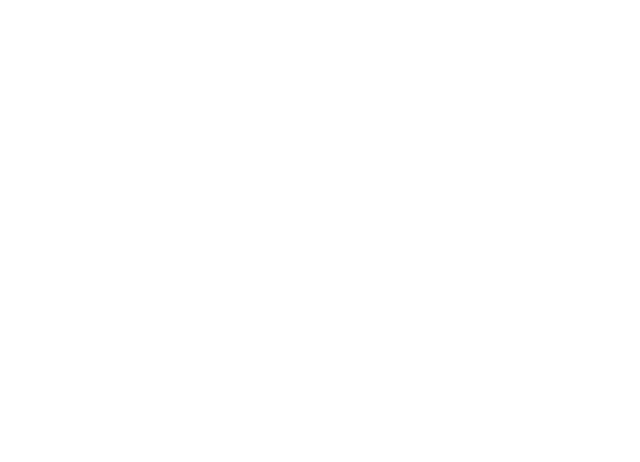
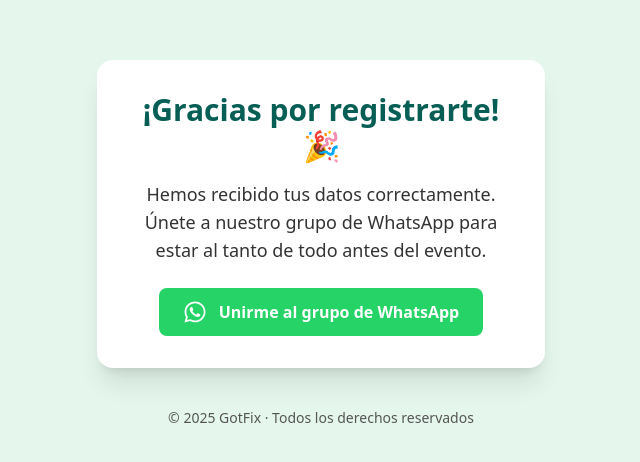
Before and after one commit to juanodsk/gotfix-landingpage, a React (Vite) app: page /gracias in a window 1280 px wide. Before the commit this address had no page. Shown: the part 156-618 px from the top of the page, without its empty margins (319-959 px from the left). Built offline with nearby package versions, Linux system fonts and the light colour scheme.

Commit message:
prueba thanks page

```diff
--- a/src/App.jsx
+++ b/src/App.jsx
@@ -4,6 +4,7 @@
 import ServiciosPage from "../src/pages/ServiciosPage";
 import ScrollToTop from "./components/ScrollTop";
 import SqueezePage from "../src/pages/SqueezePage";
+import GraciasPage from "../src/pages/graciasPage";
 import "slick-carousel/slick/slick.css";
 import "slick-carousel/slick/slick-theme.css";
 function App() {
@@ -15,6 +16,7 @@
         <Route path="/servicios" element={<ServiciosPage />}></Route>
         <Route path="/contactanos" element={<ContactanosPage />}></Route>
         <Route path="/formulario" element={<SqueezePage />}></Route>
+        <Route path="/gracias" element={<GraciasPage />}></Route>
       </Routes>
     </BrowserRouter>
   );
--- a/src/pages/SqueezePage.jsx
+++ b/src/pages/SqueezePage.jsx
@@ -3,28 +3,27 @@
 import Countdown from "../components/Countdown.jsx";
 import axios from "axios";
 import flier from "../assets/squeeze/flier.png";
-import { FaArrowLeft } from "react-icons/fa"; // Agrega este import
+import { FaArrowLeft } from "react-icons/fa";
+import { useNavigate } from "react-router-dom"; // 👈 Asegúrate de tener esto
 
 const SqueezePage = () => {
   const [form, setForm] = useState({ nombre: "", correo: "" });
   const [fuente, setFuente] = useState("desconocido");
-  const [submitted, setSubmitted] = useState(false);
   const [loading, setLoading] = useState(false);
   const [error, setError] = useState("");
 
-  /* ----- Detectar ?fuente= o ?utm_source= al montar ----- */
+  const navigate = useNavigate(); // 👈 React Router hook para redireccionar
+
   useEffect(() => {
     const params = new URLSearchParams(window.location.search);
     const f = params.get("fuente") || params.get("utm_source") || "organico";
     setFuente(f);
   }, []);
 
-  /* ----- Actualizar campos ----- */
   const handleChange = (e) => {
     setForm({ ...form, [e.target.name]: e.target.value });
   };
 
-  /* ----- Enviar formulario ----- */
   const handleSubmit = async (e) => {
     e.preventDefault();
     setLoading(true);
@@ -34,8 +33,8 @@
         ...form,
         fuente,
       });
-      setSubmitted(true);
       setForm({ nombre: "", correo: "" });
+      navigate("/gracias"); // 👈 Redireccionar tras envío exitoso
     } catch (err) {
       console.error(err.response || err);
       setError("Algo salió mal, intenta de nuevo.");
@@ -45,7 +44,7 @@
   };
 
   return (
-    <main className="min-h-screen bg-[#0d0d0d] text-white flex flex-col font-sans ">
+    <main className="min-h-screen bg-[#0d0d0d] text-white flex flex-col font-sans">
       <div className="absolute left-4 top-4 z-50">
         <a
           href="/"
@@ -55,6 +54,7 @@
           Volver a GotFix
         </a>
       </div>
+
       {/* Hero */}
       <section className="flex-1 flex flex-col items-center justify-center px-4 text-center mt-20">
         <motion.h1
@@ -70,7 +70,6 @@
           Evento online y sin costo · Martes 23 de julio 2025
         </p>
         <Countdown />
-
         <p className="mt-6 max-w-xl text-gray-400">
           Descubre los{" "}
           <span className="text-[#ffbd59] font-semibold">3 secretos</span> para
@@ -84,18 +83,13 @@
         </a>
       </section>
 
-      {/* Paso 1 – Registro */}
+      {/* Paso 1 – Registro */}
       <section id="registro" className="bg-[#111111] py-16">
         <div className="container mx-auto px-4 max-w-lg">
           <h2 className="text-2xl md:text-3xl font-bold text-center mb-8 text-[#ffbd59]">
             Paso 1: Regístrate para asegurar tu espacio
           </h2>
 
-          {submitted ? (
-            <div className="text-center text-xl text-green-400">
-              ¡Gracias! Revisa tu correo para confirmar tu asistencia.
-            </div>
-          ) : (
           <form
             onSubmit={handleSubmit}
             className="flex flex-col gap-6 bg-[#1b1b1b] p-8 rounded-2xl shadow-lg"
@@ -128,7 +122,6 @@
               {loading ? "Enviando…" : "¡Quiero asistir al evento!"}
             </button>
           </form>
-          )}
         </div>
       </section>
 
--- /dev/null
+++ b/src/pages/graciasPage.jsx
@@ -0,0 +1,40 @@
+import React from "react";
+import { FaWhatsapp } from "react-icons/fa";
+import { motion } from "framer-motion";
+
+const GraciasPage = () => {
+  return (
+    <main className="min-h-screen bg-[#e5f7ed] flex flex-col items-center justify-center px-6 text-center text-[#075E54] font-sans">
+      <motion.div
+        initial={{ opacity: 0, y: 30 }}
+        animate={{ opacity: 1, y: 0 }}
+        transition={{ duration: 0.6 }}
+        className="max-w-md bg-white rounded-2xl shadow-xl p-8"
+      >
+        <h1 className="text-3xl font-bold mb-4">
+          ¡Gracias por registrarte! 🎉
+        </h1>
+        <p className="text-lg text-[#333333] mb-6">
+          Hemos recibido tus datos correctamente. Únete a nuestro grupo de
+          WhatsApp para estar al tanto de todo antes del evento.
+        </p>
+
+        <a
+          href="https://chat.whatsapp.com/GXTKiMWrGqi2KVbJewy0jg?mode=ac_t"
+          target="_blank"
+          rel="noopener noreferrer"
+          className="inline-flex items-center gap-3 bg-[#25D366] hover:bg-[#1DA851] text-white px-6 py-3 rounded-lg font-semibold transition-colors"
+        >
+          <FaWhatsapp className="text-2xl" />
+          Unirme al grupo de WhatsApp
+        </a>
+      </motion.div>
+
+      <footer className="mt-10 text-sm text-[#555]">
+        © {new Date().getFullYear()} GotFix · Todos los derechos reservados
+      </footer>
+    </main>
+  );
+};
+
+export default GraciasPage;
```
Lines whose indentation alone changed are shown as unchanged.
